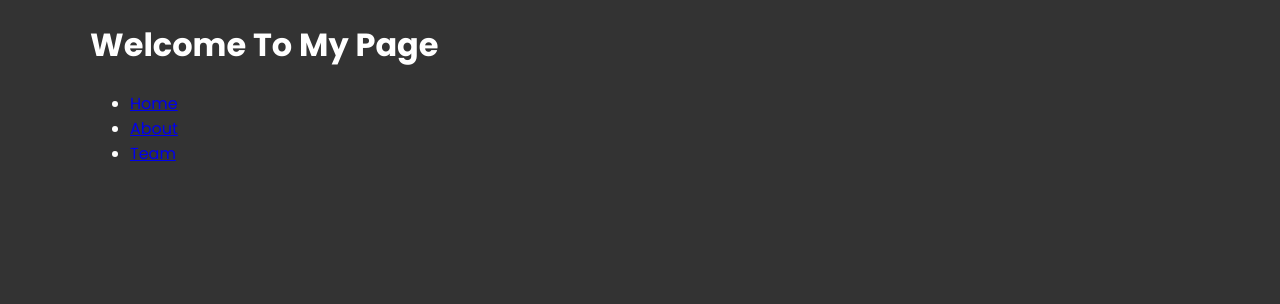
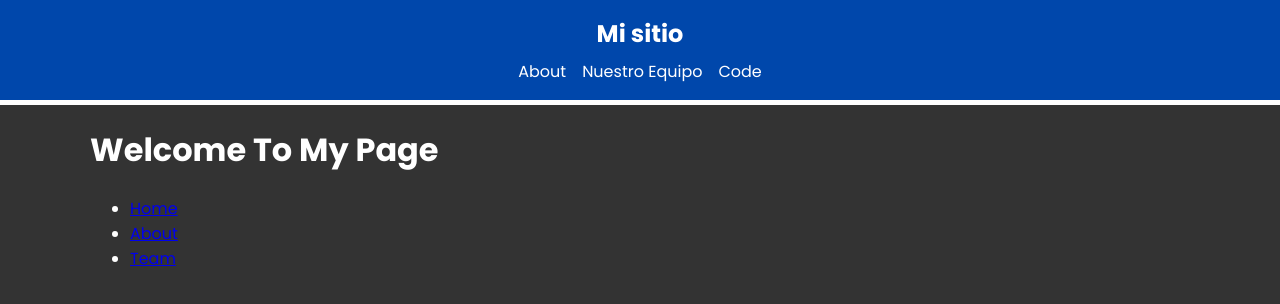
Before and after one commit to MarioGuTe/next-13-github-api, a Next.js app: page / in a window 1280 px wide. Shown: the top 304 px of the page. Built offline with nearby package versions, Linux system fonts and the light colour scheme.

Commit message:
add Headercomponent

```diff
--- /dev/null
+++ b/app/components/Header.jsx
@@ -0,0 +1,20 @@
+import Link from "next/link";
+
+const Header = () => {
+  return (
+    <header className="header">
+      <div className="container">
+        <div className="logo">
+          <Link href="/">Mi sitio</Link>
+        </div>
+        <div className="links">
+          <Link href="/about">About</Link>
+          <Link href="/about/team">Nuestro Equipo</Link>
+          <Link href="/code/repos">Code</Link>
+        </div>
+      </div>
+    </header>
+  );
+};
+
+export default Header;
--- a/app/layout.jsx
+++ b/app/layout.jsx
@@ -1,4 +1,5 @@
 import { Poppins } from "next/font/google";
+import Header from "./components/Header";
 import "./globals.css";
 
 const poppins = Poppins({
@@ -16,6 +17,7 @@
   return (
     <html lang="en">
       <body className={poppins.className}>
+        <Header />
         <main className="container">{children}</main>
       </body>
     </html>
```
